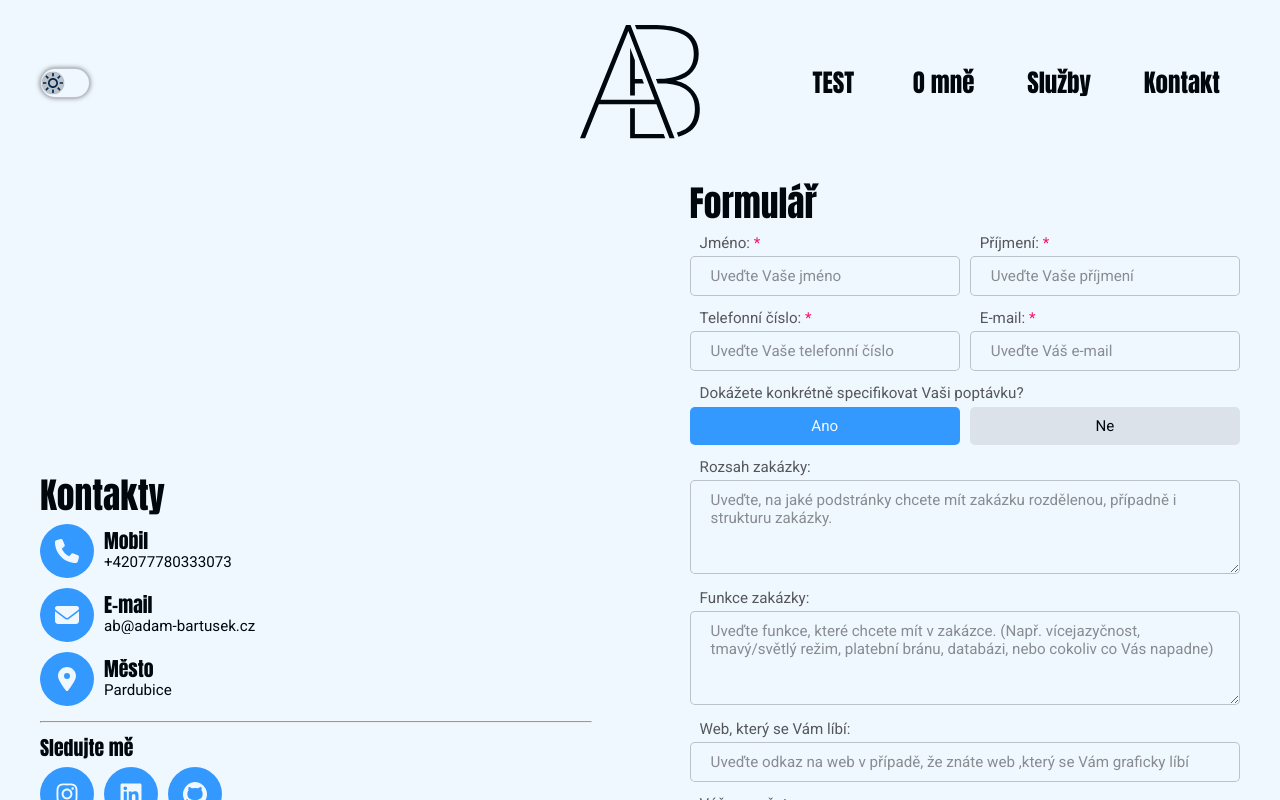
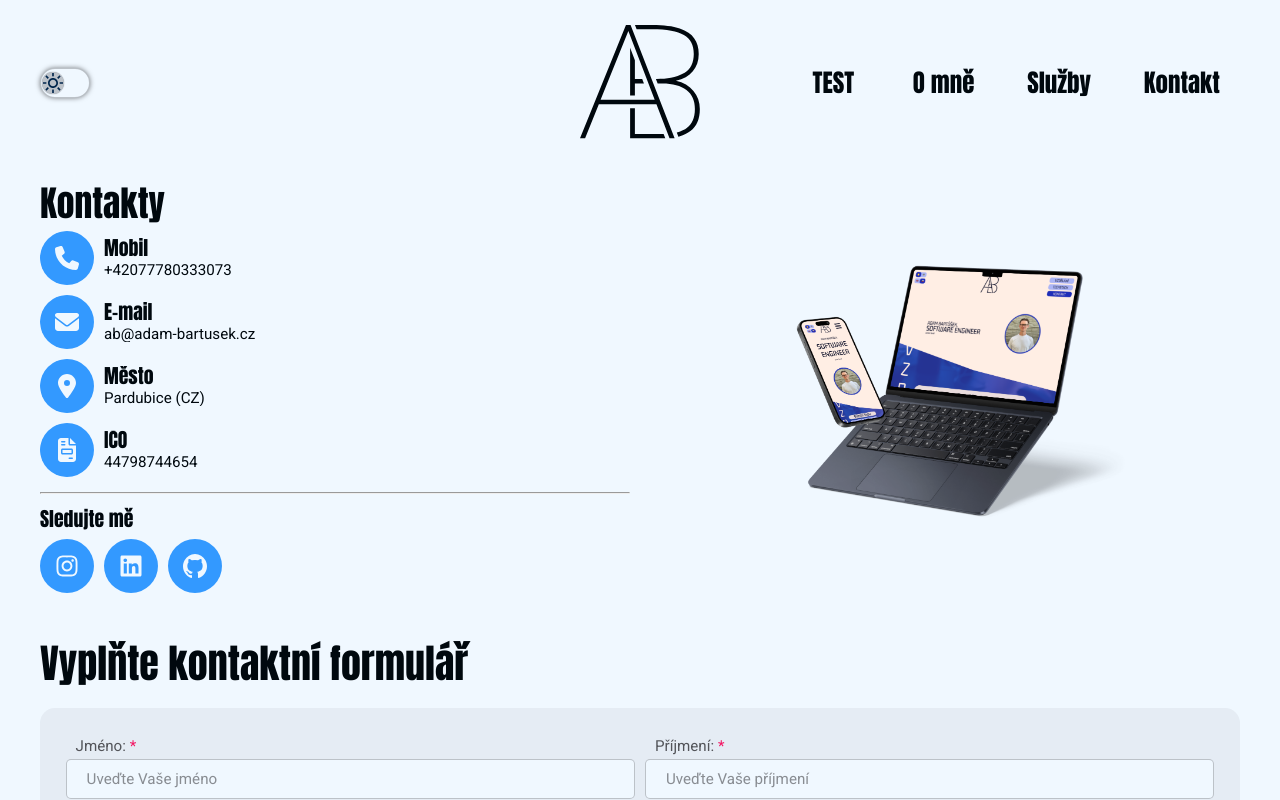
Before and after one commit to adambprograming/NextJsTemplate, a Next.js app: page /kontakt in a window 1280 px wide. Shown: the top 800 px of the page. Built offline with nearby package versions, Linux system fonts and the light colour scheme.

Commit message:
Finished contact page

```diff
--- a/app/kontakt/page.jsx
+++ b/app/kontakt/page.jsx
@@ -8,22 +8,21 @@ import IconLocation from "@/components/svgs/footer-icons/icon-location.component
 import IconInstagram from "@/components/svgs/footer-icons/icon-instagram.component";
 import IconLinkedin from "@/components/svgs/footer-icons/icon-linkedin.component";
 import IconGithub from "@/components/svgs/footer-icons/icon-github.component";
+import IconInvoice from "@/components/svgs/footer-icons/icon-email.component copy";
+import HeroImg from "@/public/hero.png";
 // React/Next Functions
 import { useState, useEffect } from "react";
+import Image from "next/image";
 // Context & Actions
 
 // Componenets
 import Btn from "@/components/btn/btn.component";
-import FormContact from "@/components/forms/form-contant/form-contact.component";
-import Popup from "@/components/popup/popup.component";
 import {
   Form,
-  FormTitle,
   FormRow,
   FormBtnSubmit,
   FormInput,
   FormTextarea,
-  FormSelect,
   FormPicker,
   FormPickerOption,
 } from "@/components/form/form.component";
@@ -31,8 +30,10 @@ import {
 const Page = () => {
   const [phoneNumberCopied, setPhoneNumberCopied] = useState(false);
   const [emailAddressCopied, setEmailAddressCopied] = useState(false);
+  const [icoCopied, setIcoCopied] = useState(false);
   const phoneNumber = "+42077780333073";
   const emailAddress = "ab@adam-bartusek.cz";
+  const ico = "44798744654";
 
   const [choosedOptionForm, setChoosedOptionForm] = useState("Ano");
 
@@ -40,6 +41,9 @@ const Page = () => {
     if (phoneNumberCopied) {
       if (emailAddressCopied) {
         setEmailAddressCopied(false);
+      }
+      if (icoCopied) {
+        setIcoCopied(false);
       }
       setTimeout(() => {
         setPhoneNumberCopied(false);
@@ -53,12 +57,30 @@ const Page = () => {
       if (phoneNumberCopied) {
         setPhoneNumberCopied(false);
       }
+      if (icoCopied) {
+        setIcoCopied(false);
+      }
       setTimeout(() => {
         setEmailAddressCopied(false);
       }, 2500);
     }
     // eslint-disable-next-line react-hooks/exhaustive-deps
   }, [emailAddressCopied]);
+
+  useEffect(() => {
+    if (icoCopied) {
+      if (phoneNumberCopied) {
+        setPhoneNumberCopied(false);
+      }
+      if (emailAddressCopied) {
+        setEmailAddressCopied(false);
+      }
+      setTimeout(() => {
+        setIcoCopied(false);
+      }, 2500);
+    }
+    // eslint-disable-next-line react-hooks/exhaustive-deps
+  }, [icoCopied]);
 
   const handleCallOrCopyNumber = () => {
     const userAgent = navigator.userAgent || window.opera;
@@ -89,29 +111,25 @@ const Page = () => {
     window.location.href = mailtoLink;
   };
 
+  const handleIcoCopy = () => {
+    // Copy the ico to clipboard
+    navigator.clipboard.writeText(ico).then(
+      () => {
+        setIcoCopied(true);
+      },
+      () => {}
+    );
+  }
+
   const handleSubmit = (formdata) => {
     console.log(formdata);
   };
 
   return (
     <main className={styles.main}>
-      {/* <section className={`${styles.introduction}`}>
-        <h1>Kontaktujte mě</h1>
-        <p>
-          Neváhejte mě kontaktovat! V případě, že již máte na úvod jasno, můžete
-          vyplnit kontaktní formulář a já se Vám do pár dní ozvu, abysme
-          domluvili další postup a první schůzku.V případě, že Vám není formulář
-          příjmený, můžete rovnou zavolat a domluvíme se po telefonu.
-        </p>
-      </section> */}
-      <section className={`${styles.contactsAndForm}`}>
-        <div className={`${styles.contacts}`}>
-          <h2>Kontakty</h2>
-          {/* <p>
-            Po úvodním hovoru rád upřednostním osobní setkání a na všem se tak
-            lépe domluvíme. Pokud bych zrovna nemohl vzít telefon, ozvu se jak
-            jen to bude možné. Případně můžete využít SMS či e-mail.
-          </p> */}
+      <section className={`${styles.contacts}`}>
+        <div className={`${styles.contactsContainer}`}>
+          <h2 className={`${styles.sectionTitle}`}>Kontakty</h2>
           <div className={`${styles.mainContacts}`}>
             <div onClick={handleCallOrCopyNumber} className={`${styles.phone}`}>
               <div className={`${styles.iconContainer}`}>
@@ -122,11 +140,10 @@ const Page = () => {
                   Mobil{phoneNumberCopied && <span>Zkopírováno!</span>}
                 </h6>
                 <span className={`${styles.contactValue}`}>
-                  +42077780333073
+                  {phoneNumber}
                 </span>
               </div>
             </div>
-
             <div onClick={handleEmailOrCopy} className={`${styles.email}`}>
               <div className={`${styles.iconContainer}`}>
                 <IconEmail />
@@ -136,7 +153,7 @@ const Page = () => {
                   E-mail{emailAddressCopied && <span>Zkopírováno!</span>}
                 </h6>
                 <span className={`${styles.contactValue}`}>
-                  ab@adam-bartusek.cz
+                {emailAddress}
                 </span>
               </div>
             </div>
@@ -151,9 +168,22 @@ const Page = () => {
               </div>
               <div className={`${styles.specContainer}`}>
                 <h6 className={`${styles.contactTitle}`}>Město</h6>
-                <span className={`${styles.contactValue}`}>Pardubice</span>
+                <span className={`${styles.contactValue}`}>Pardubice (CZ)</span>
               </div>
             </a>
+            <div onClick={handleIcoCopy} className={`${styles.ico}`}>
+              <div className={`${styles.iconContainer}`}>
+                <IconInvoice />
+              </div>
+              <div className={`${styles.specContainer}`}>
+                <h6 className={`${styles.contactTitle}`}>
+                 IČO{icoCopied && <span>Zkopírováno!</span>}
+                </h6>
+                <span className={`${styles.contactValue}`}>
+                  {ico}
+                </span>
+              </div>
+            </div>
           </div>
           <hr style={{ width: "100%" }} />
           <h6>Sledujte mě</h6>
@@ -190,13 +220,21 @@ const Page = () => {
             </Btn>
           </div>
         </div>
-        {/* <div className={`${styles.form}`}>
-          <FormContact />
-        </div> */}
-        {/* <div className={`${styles.form}`}></div> */}
-        <div className={`${styles.form}`}>
-          <Form onSubmit={handleSubmit} styleOfLabels="above">
-            <FormTitle>Formulář</FormTitle>
+        <div className={`${styles.photoContainer}`}>
+          <Image src={HeroImg} alt="Contact photo" />
+        </div>
+      </section>
+      <section className={`${styles.form}`}>
+        <h1 className={`${styles.sectionTitle}`}>Vyplňte kontaktní formulář</h1>
+        <Form
+          onSubmit={handleSubmit}
+          styleOfLabels="above"
+          width="calc(100% - (2 * clamp(8px, 2vw, 32px)))"
+          padding="clamp(8px, 2vw, 32px)"
+          bgColor="var(--shadow-5)"
+          borderRadius="15px"
+          bgColorOfLabelsForm="transparent"
+        >
           <FormRow>
             <FormInput
               tag="name"
@@ -323,10 +361,6 @@ const Page = () => {
           )}
           <FormBtnSubmit />
         </Form>
-        </div>
-      </section>
-      <section className={`${styles.process}`}>
-        Jak bude naše spolupráce probíhat?
       </section>
     </main>
   );
--- a/app/kontakt/page.module.scss
+++ b/app/kontakt/page.module.scss
@@ -2,26 +2,20 @@
   display: flex;
   flex-direction: column;
   gap: 5rem;
-  section.introduction {
-    display: flex;
-    flex-direction: column;
-    justify-content: center;
-    gap: 2.5rem;
-    padding: 2.5rem 0 5rem 0;
+  .sectionTitle {
+    margin: 0;
+    text-align: left;
   }
-  section.contactsAndForm {
+  section.contacts {
     margin: 0;
     display: flex;
     flex-direction: row;
     justify-content: space-between;
     gap: 2.5rem;
     flex-wrap: wrap;
-    .contacts {
-      margin: auto 0;
-      // min-width: 200px;
-      // max-width: 500px;
-      width: clamp(200px, 43vw, 600px);
-      // flex: 1 1 40%;
+    .contactsContainer {
+      margin: 0;
+      flex: 1 1 40%;
       display: flex;
       flex-direction: column;
       align-items: flex-start;
@@ -54,7 +48,8 @@
         // }
         .address,
         .phone,
-        .email {
+        .email,
+        .ico {
           text-decoration: none;
           cursor: pointer;
           position: relative;
@@ -144,11 +139,15 @@
         gap: 1rem;
       }
     }
-    .form {
-      margin: auto 0;
-      width: clamp(200px, 43vw, 600px);
-      // max-height: 300px;
-      // flex: 1 1 40%;
+    .photoContainer {
+      margin: 0;
+      flex: 1 1 40%;
+      display: flex;
+      align-items: center;
+      img {
+        width: 75%;
+        height: auto;
+      }
     }
     .iconContainer {
       margin: auto 0;
@@ -164,23 +163,27 @@
         aspect-ratio: 1 / 1;
         fill: var(--color-text-reverse);
       }
-      // &:hover{
-      //   transform: scale(1.2);
-      // }
     }
+  }
+  section.form {
+    margin: 0;
+    display: flex;
+    flex-direction: row;
+    justify-content: space-between;
+    gap: 2.5rem;
+    flex-wrap: wrap;
   }
 }
 
 @media only screen and (pointer: fine) {
   .main {
-    // section.introduction {
-    // }
-    section.contactsAndForm {
-      .contacts {
+    section.contacts {
+      .contactsContainer {
         .mainContacts {
           .address,
           .phone,
-          .email {
+          .email,
+          .ico {
             &:hover {
               .specContainer h6, .specContainer span {
                 background-position: 0 0;
--- a/components/form/form.component.jsx
+++ b/components/form/form.component.jsx
@@ -20,6 +20,12 @@ INSTRUCTIONS
   children                                        Child element
   onSubmit                                        what should happen on submit
   styleOfLabels                                   can contain floating, above or none (defines style of labels across form) (floating cant handle selects)
+  width                                           style attr for width of whole form element
+  padding                                         style attr for padding of whole form element
+  bgColor                                         style attr for background-color for whole form element
+  borderRadius                                    style attr for border-radius of whole form element
+  borderSize                                      style attr for border-size of whole form element
+  borderColor                                     style attr for border-color of whole form element
   fontSizeOfLabelsForm                            style attribute for every label - can be overwritten individauly for each label element by setting fontSizeLabel there
   fontWeightOfLabelsForm                          style attribute for every label - can be overwritten individauly for each label element by setting fontWeightLabel there
   textColorOfLabelsForm                           style attribute for every label - can be overwritten individauly for each label element by setting textColorLabel there
@@ -40,6 +46,12 @@ export const Form = ({
   children,
   onSubmit,
   styleOfLabels = "above",
+  width = "100%",
+  padding = "0px",
+  bgColor = "transparent",
+  borderRadius = "5px",
+  borderSize = "0px",
+  borderColor = "var(--color-border)",
   fontSizeOfLabelsForm = "var(--fontsize-small)",
   fontWeightOfLabelsForm = "400",
   textColorOfLabelsForm = "var(--shadow-75)",
@@ -111,6 +123,13 @@ export const Form = ({
   return (
     <form
       className={`${styles.form}`}
+      style={{
+        width: `${width}`,
+        padding: `${padding}`,
+        backgroundColor: `${bgColor}`,
+        borderRadius: `${borderRadius}`,
+        border: `${borderSize} solid ${borderColor}`
+      }}
       ref={formRef}
       onSubmit={handleSubmit}
       noValidate={true}
--- /dev/null
+++ b/components/svgs/footer-icons/icon-email.component copy.jsx
@@ -0,0 +1,7 @@
+const IconInvoice = (props) => {
+  return (
+    <svg xmlns="http://www.w3.org/2000/svg" viewBox="0 0 384 512" {...props}><path d="M64 0C28.7 0 0 28.7 0 64L0 448c0 35.3 28.7 64 64 64l256 0c35.3 0 64-28.7 64-64l0-288-128 0c-17.7 0-32-14.3-32-32L224 0 64 0zM256 0l0 128 128 0L256 0zM80 64l64 0c8.8 0 16 7.2 16 16s-7.2 16-16 16L80 96c-8.8 0-16-7.2-16-16s7.2-16 16-16zm0 64l64 0c8.8 0 16 7.2 16 16s-7.2 16-16 16l-64 0c-8.8 0-16-7.2-16-16s7.2-16 16-16zm16 96l192 0c17.7 0 32 14.3 32 32l0 64c0 17.7-14.3 32-32 32L96 352c-17.7 0-32-14.3-32-32l0-64c0-17.7 14.3-32 32-32zm0 32l0 64 192 0 0-64L96 256zM240 416l64 0c8.8 0 16 7.2 16 16s-7.2 16-16 16l-64 0c-8.8 0-16-7.2-16-16s7.2-16 16-16z"/></svg>
+  );
+};
+
+export default IconInvoice;
--- a/components/svgs/info-circle.component.jsx
+++ b/components/svgs/info-circle.component.jsx
@@ -5,6 +5,8 @@ const IconInfoCircle = (props) => {
       width="18"
       height="18"
       viewBox="0 0 512 512"
+      alt="check"
+      fill="var(--shadow-25)"
       {...props}
     >
       <path d="M256 512A256 256 0 1 0 256 0a256 256 0 1 0 0 512zM216 336l24 0 0-64-24 0c-13.3 0-24-10.7-24-24s10.7-24 24-24l48 0c13.3 0 24 10.7 24 24l0 88 8 0c13.3 0 24 10.7 24 24s-10.7 24-24 24l-80 0c-13.3 0-24-10.7-24-24s10.7-24 24-24zm40-208a32 32 0 1 1 0 64 32 32 0 1 1 0-64z" />
```
Lines whose indentation alone changed are shown as unchanged.
